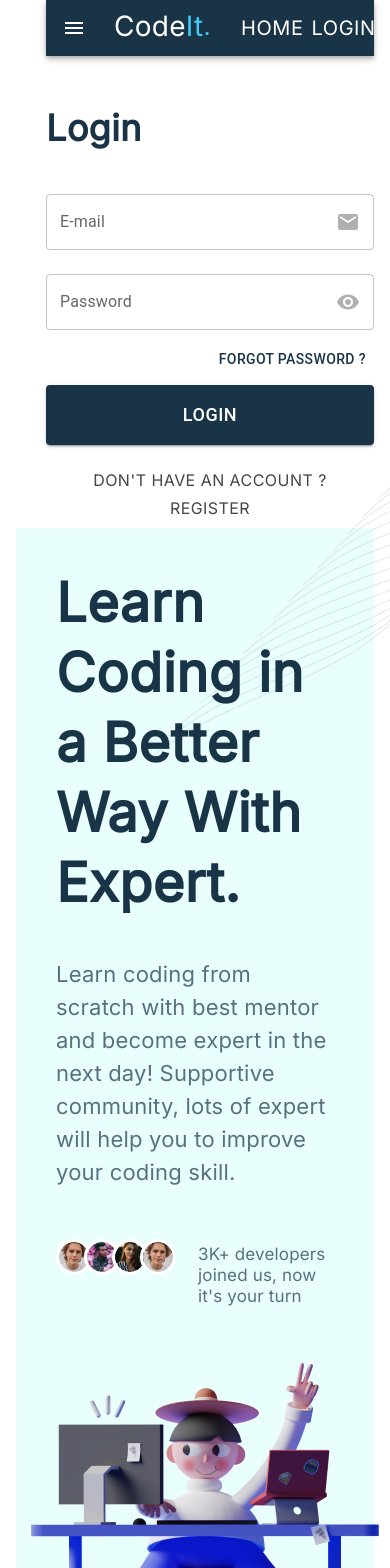
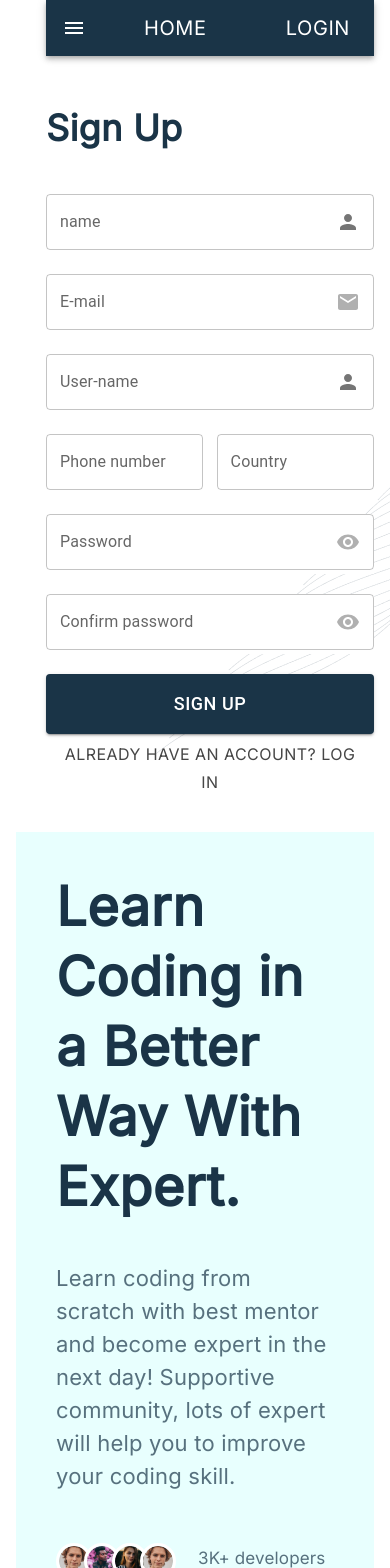
Before and after one commit to usama2333/Task-1, a React (Create React App) app: page /home in a window 390 px wide. Shown: the top 1568 px of the page. Built offline with nearby package versions, Linux system fonts and the light colour scheme.

Commit message:
responsive image

```diff
--- a/src/App.js
+++ b/src/App.js
@@ -10,6 +10,7 @@ import { Route, Switch , Redirect } from 'react-router-dom';
 import Cards from './components/Cards';
 import Error from './pages/Error';
 import AuthContext from './store/auth-context';
+import Navbarr from './layout/Navbarr';
 
 
 
@@ -19,6 +20,7 @@ function App() {
 
   return (
        <Fragment>
+
        <Navbar/>
        <Switch>
         <Route path='/' exact>
@@ -40,7 +42,7 @@ function App() {
 
         {!authCtx.isLoggedIn &&
         <Route path='/home' exact>
-        <Login/>
+        <Signup/>
         </Route>}
 
 
--- a/src/authentication/Login.js
+++ b/src/authentication/Login.js
@@ -64,7 +64,7 @@ const Signup = () => {
   return (
     <Fragment>
 
-      <Container  maxWidth = 'xl' sx={{backgroundImage: `url(${background})`, backgroundRepeat : 'no-repeat'  }}>
+      <Container  maxWidth = 'xl' sx={{width : {lg : '100%' , md : '90%' , sm : '90%' , xs : '100%'}, backgroundImage: `url(${background})`, backgroundRepeat : 'no-repeat'  }}>
 
          <Stack
          direction={{md : 'column' , lg : 'row'}}
@@ -128,8 +128,8 @@ const Signup = () => {
 
 
 
-     <Typography sx={{mt : '7px' , mb : '7px',color : '#1A3447' , fontFamily : 'Inter', fontSize : '18px' , fontStyle : 'italic' , lineHeight : '22px' , display : 'flex' , justifyContent : 'flex-end'}}>
-        <Button onClick={forgotHandler}>
+     <Typography sx={{mt : '7px' , mb : '7px', fontFamily : 'Inter', fontSize : '18px' , fontStyle : 'italic' , lineHeight : '22px' , display : 'flex' , justifyContent : 'flex-end'}}>
+        <Button sx={{fontStyle : 'italic',color : '#1A3447' }} onClick={forgotHandler}>
         Forgot Password ?
         </Button>
 
@@ -220,12 +220,14 @@ const Signup = () => {
 
                 </Stack>
 
+                <Box sx={{display : 'flex' , justifyContent : 'center', alignItems : 'center'}}>
                 <Box
                     component="img"
-                    sx={{mb : '10px',display : 'inline-block' ,  mt : '-60px' , ml : {lg : '90px' , md : '200px', sm : '50px' , xs : '-60px'} }}
+                    sx={{mb : '10px',display : 'inline-block' ,  mt : '-60px'  }}
                     alt="Pic 1"
                     src={robot}
                   />
+                </Box>
 
             </Box>
 
--- a/src/authentication/Signup.js
+++ b/src/authentication/Signup.js
@@ -57,7 +57,7 @@ const Signup = () => {
   return (
     <Fragment>
 
-      <Container  maxWidth = 'xl' sx={{backgroundImage: `url(${background})`, backgroundRepeat : 'no-repeat'  }}>
+      <Container  maxWidth = 'xl' sx={{width : {lg : '100%' , md : '90%' , sm : '90%' , xs : '100%'},backgroundImage: `url(${background})`, backgroundRepeat : 'no-repeat'  }}>
 
          <Stack
          direction={{md : 'column' , lg : 'row'}}
@@ -144,7 +144,7 @@ const Signup = () => {
     //  spacing={4}
     >
      <Box
-    sx={{ color : '#1A3447', backgroundColor : '#FFFFFF', width: '45%',height : '60px', boxSizing : 'border-box' }}
+    sx={{ color : '#1A3447', backgroundColor : '#FFFFFF', width: '48%',height : '60px', boxSizing : 'border-box' }}
        >
        <TextField fullWidth label="Phone number" id="phone" name = 'phone'
 
@@ -158,7 +158,7 @@ const Signup = () => {
      </Box>
 
      <Box
-    sx={{ color : '#1A3447', backgroundColor : '#FFFFFF', width: '45%',height : '60px', boxSizing : 'border-box' }}
+    sx={{ color : '#1A3447', backgroundColor : '#FFFFFF', width: '48%',height : '60px', boxSizing : 'border-box' }}
        >
        <TextField
 
@@ -299,13 +299,16 @@ const Signup = () => {
 
                 </Stack>
 
+                <Box sx={{display : 'flex' , justifyContent : 'center', alignItems : 'center'}}>
+
+
                 <Box
                     component="img"
-                    sx={{mb : '10px',display : 'inline-block' ,  mt : '-60px' , ml : {lg : '90px' , md : '200px', sm : '50px' , xs : '-60px'} }}
+                    sx={{ mb : '10px',display : 'inline-block' ,  mt : '-60px'  }}
                     alt="Pic 1"
                     src={robot}
                   />
-
+               </Box>
 
             </Box>
 
--- a/src/layout/Navbar.js
+++ b/src/layout/Navbar.js
@@ -34,7 +34,7 @@ const Navbar = () => {
 
   return (
     <Fragment>
-    <Container maxWidth = 'xl'>
+    <Container maxWidth = 'xl' >
         <Box sx={{ flexGrow: 1 , ml : '30px'}}>
       <AppBar position="static">
         <Toolbar>
@@ -56,13 +56,13 @@ const Navbar = () => {
 
          <Box sx={{display : 'flex'}}>
          <Box sx={{mt: '8px' , mr: '6px' , display: {lg : 'flex', md : 'flex' , sm : 'flex', xs : 'none'}}}> <CodeIcon/></Box>
-            <Typography sx={{color : '#FFFF;' , fontSize : '28px' , fonWeight : 700 , fontFamily : 'Inter' , fontStyle : 'normal'}}>
+            <Typography sx={{color : '#FFFF;' , fontSize : '28px' , fonWeight : 700 , fontFamily : 'Inter' , fontStyle : 'normal' , display: {lg : 'flex', md : 'flex' , sm : 'flex', xs : 'none'}}}>
                 Code
             </Typography>
-            <Typography sx={{color : '#40CAF5;' , fontSize : '28px' , fonWeight : 700 , fontFamily : 'Inter' , fontStyle : 'normal'}}>
+            <Typography sx={{color : '#40CAF5;' , fontSize : '28px' , fonWeight : 700 , fontFamily : 'Inter' , fontStyle : 'normal' , display: {lg : 'flex', md : 'flex' , sm : 'flex', xs : 'none'}}}>
                 It
             </Typography>
-            <Typography sx={{color : '#40CAF5;' , fontSize : '28px' , fonWeight : 700}}>
+            <Typography sx={{color : '#40CAF5;' , fontSize : '28px' , fonWeight : 700 , display: {lg : 'flex', md : 'flex' , sm : 'flex', xs : 'none'}}}>
                 .
             </Typography>
             <Button onClick={homeHandler} sx={{ ml : '22px', color : '#FFFF;' ,  fontSize : '20px', fontFamily : 'Inter' , fontStyle : 'normal' }} color="inherit">Home</Button>
--- /dev/null
+++ b/src/layout/Navbarr.js
@@ -0,0 +1,172 @@
+// import React, {Fragment} from 'react';
+// import AppBar from '@mui/material/AppBar';
+// import Box from '@mui/material/Box';
+// import Toolbar from '@mui/material/Toolbar';
+// import IconButton from '@mui/material/IconButton';
+// import Typography from '@mui/material/Typography';
+// import Menu from '@mui/material/Menu';
+// import MenuIcon from '@mui/icons-material/Menu';
+// import Container from '@mui/material/Container';
+// import Avatar from '@mui/material/Avatar';
+// import Button from '@mui/material/Button';
+// import Tooltip from '@mui/material/Tooltip';
+// import MenuItem from '@mui/material/MenuItem';
+// import AdbIcon from '@mui/icons-material/Adb';
+
+
+// const pages = [ 'Home'];
+// const settings = ['Profile', 'Account', 'Dashboard', 'Logout'];
+
+// const Navbarr = () => {
+
+//   const [anchorElNav, setAnchorElNav] = React.useState(null);
+//   const [anchorElUser, setAnchorElUser] = React.useState(null);
+
+//   const handleOpenNavMenu = (event) => {
+//     setAnchorElNav(event.currentTarget);
+//   };
+//   const handleOpenUserMenu = (event) => {
+//     setAnchorElUser(event.currentTarget);
+//   };
+
+//   const handleCloseNavMenu = () => {
+//     setAnchorElNav(null);
+//   };
+
+//   const handleCloseUserMenu = () => {
+//     setAnchorElUser(null);
+//   };
+
+//   return (
+//     <Fragment>
+//     <Container maxWidth = 'xl' >
+//     <Box sx={{ml : '30px'}} >
+
+//     <AppBar position="static">
+//       <Container maxWidth="xl">
+//         <Toolbar disableGutters>
+//           <AdbIcon sx={{ display: { xs: 'none', md: 'flex' }, mr: 1 }} />
+//           <Typography
+//             variant="h6"
+//             noWrap
+//             component="a"
+//             href="/"
+//             sx={{
+//               mr: 2,
+//               display: { xs: 'none', md: 'flex' },
+//               fontFamily: 'monospace',
+//               fontWeight: 700,
+//               letterSpacing: '.3rem',
+//               color: 'inherit',
+//               textDecoration: 'none',
+//             }}
+//           >
+//             Code It
+//           </Typography>
+
+//           <Box sx={{ flexGrow: 1, display: { xs: 'flex', md: 'none' } }}>
+//             <IconButton
+//               size="large"
+//               aria-label="account of current user"
+//               aria-controls="menu-appbar"
+//               aria-haspopup="true"
+//               onClick={handleOpenNavMenu}
+//               color="inherit"
+//             >
+//               <MenuIcon />
+//             </IconButton>
+//             <Menu
+//               id="menu-appbar"
+//               anchorEl={anchorElNav}
+//               anchorOrigin={{
+//                 vertical: 'bottom',
+//                 horizontal: 'left',
+//               }}
+//               keepMounted
+//               transformOrigin={{
+//                 vertical: 'top',
+//                 horizontal: 'left',
+//               }}
+//               open={Boolean(anchorElNav)}
+//               onClose={handleCloseNavMenu}
+//               sx={{
+//                 display: { xs: 'block', md: 'none' },
+//               }}
+//             >
+//               {pages.map((page) => (
+//                 <MenuItem key={page} onClick={handleCloseNavMenu}>
+//                   <Typography textAlign="center">{page}</Typography>
+//                 </MenuItem>
+//               ))}
+//             </Menu>
+//           </Box>
+//           <AdbIcon sx={{ display: { xs: 'flex', md: 'none' }, mr: 1 }} />
+//           <Typography
+//             variant="h5"
+//             noWrap
+//             component="a"
+//             href=""
+//             sx={{
+//               mr: 2,
+//               display: { xs: 'flex', md: 'none' },
+//               flexGrow: 1,
+//               fontFamily: 'monospace',
+//               fontWeight: 700,
+//               letterSpacing: '.3rem',
+//               color: 'inherit',
+//               textDecoration: 'none',
+//             }}
+//           >
+//             LOGO
+//           </Typography>
+//           <Box sx={{ flexGrow: 1, display: { xs: 'none', md: 'flex' } }}>
+//             {pages.map((page) => (
+//               <Button
+//                 key={page}
+//                 onClick={handleCloseNavMenu}
+//                 sx={{ my: 2, color: 'white', display: 'block' }}
+//               >
+//                 {page}
+//               </Button>
+//             ))}
+//           </Box>
+
+//           <Box sx={{ flexGrow: 0 }}>
+
+//                 {/* <Avatar alt="Remy Sharp" src="/static/images/avatar/2.jpg" /> */}
+//                 <Button sx={{color : '#FFFF;' ,  fontSize : '20px', fontFamily : 'Inter' , fontStyle : 'normal' }} color="inherit">Logout</Button>
+//                 <Button  sx={{color : '#FFFF;' , fontSize : '20px' , fontFamily : 'Inter' , fontStyle : 'normal' }} color="inherit">Login</Button>
+
+//             <Menu
+//               sx={{ mt: '45px' }}
+//               id="menu-appbar"
+//               anchorEl={anchorElUser}
+//               anchorOrigin={{
+//                 vertical: 'top',
+//                 horizontal: 'right',
+//               }}
+//               keepMounted
+//               transformOrigin={{
+//                 vertical: 'top',
+//                 horizontal: 'right',
+//               }}
+//               open={Boolean(anchorElUser)}
+//               onClose={handleCloseUserMenu}
+//             >
+//               {settings.map((setting) => (
+//                 <MenuItem key={setting} onClick={handleCloseUserMenu}>
+//                   <Typography textAlign="center">{setting}</Typography>
+//                 </MenuItem>
+//               ))}
+//             </Menu>
+//           </Box>
+//         </Toolbar>
+//       </Container>
+//     </AppBar>
+//     </Box>
+//     </Container>
+//     </Fragment>
+//   )
+// }
+
+// export default Navbarr
--- a/src/pages/Error.js
+++ b/src/pages/Error.js
@@ -9,15 +9,15 @@ import Typography from '@mui/material/Typography';
 import { Container } from '@mui/system';
 
 const Error = () => {
-    let img1 = "https://media.licdn.com/dms/image/C5612AQEPYce5KpNLyg/article-cover_image-shrink_720_1280/0/1551659700811?e=2147483647&v=beta&t=O9mBMiF-V12jCRJwaBNDWLKNL8cku2QSoCXtKP3vCHg";
+
     let img2 = "https://thumbs.dreamstime.com/b/error-page-not-found-glitch-effect-style-vector-distorted-horizontal-glitched-lines-neon-glowing-typography-dark-203421762.jpg";
     return (
     <Fragment>
 
-      <Container sx={{mt : '100px' ,display : 'flex' , justifyContent : 'center' , alignItems : 'center'}}>
-      <Card sx={{ maxWidth: 345 }}>
+      <Container sx={{mt : '70px' ,display : 'flex' , justifyContent : 'center' , alignItems : 'center'}}>
+      <Card sx={{ maxWidth: 445 }}>
       <CardMedia
-        sx={{ height: 140 }}
+        sx={{ height: 280 }}
         image= {img2}
         title="green iguana"
       />
```
Also changed, not shown: src/authentication/ForgotPassword.js (+5 -3 lines).
